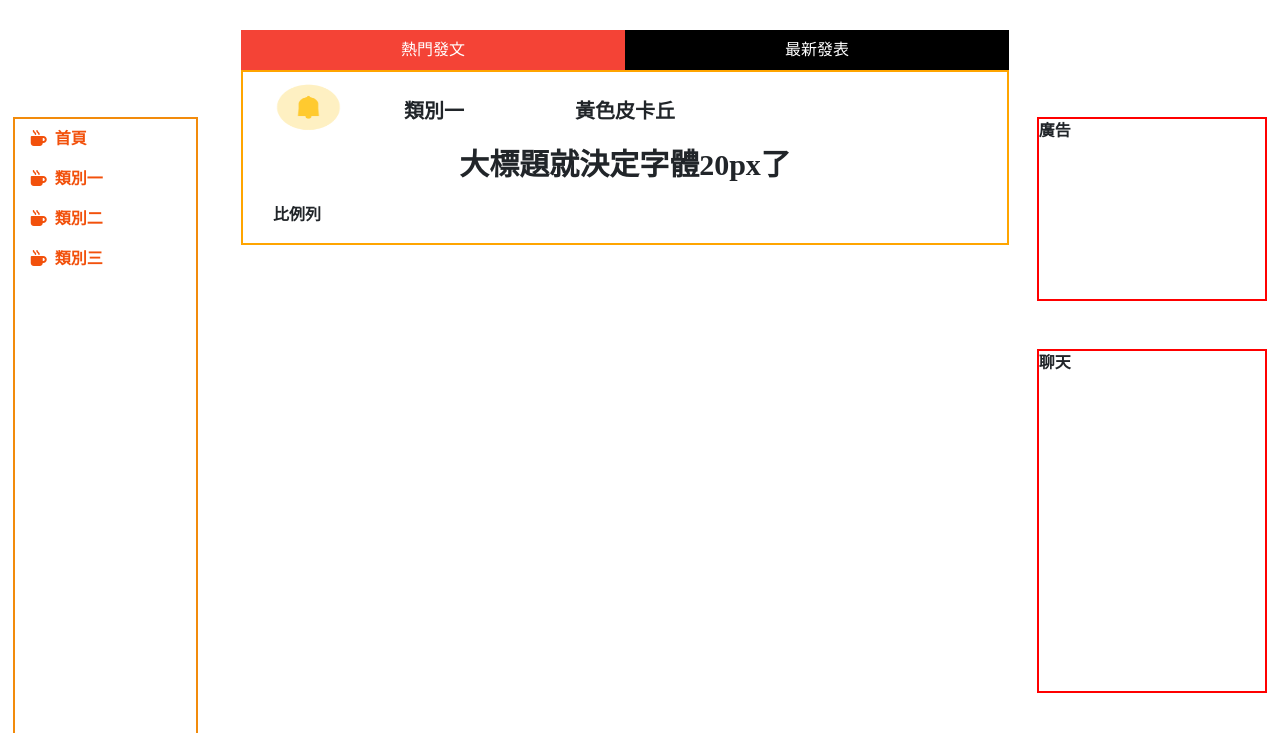
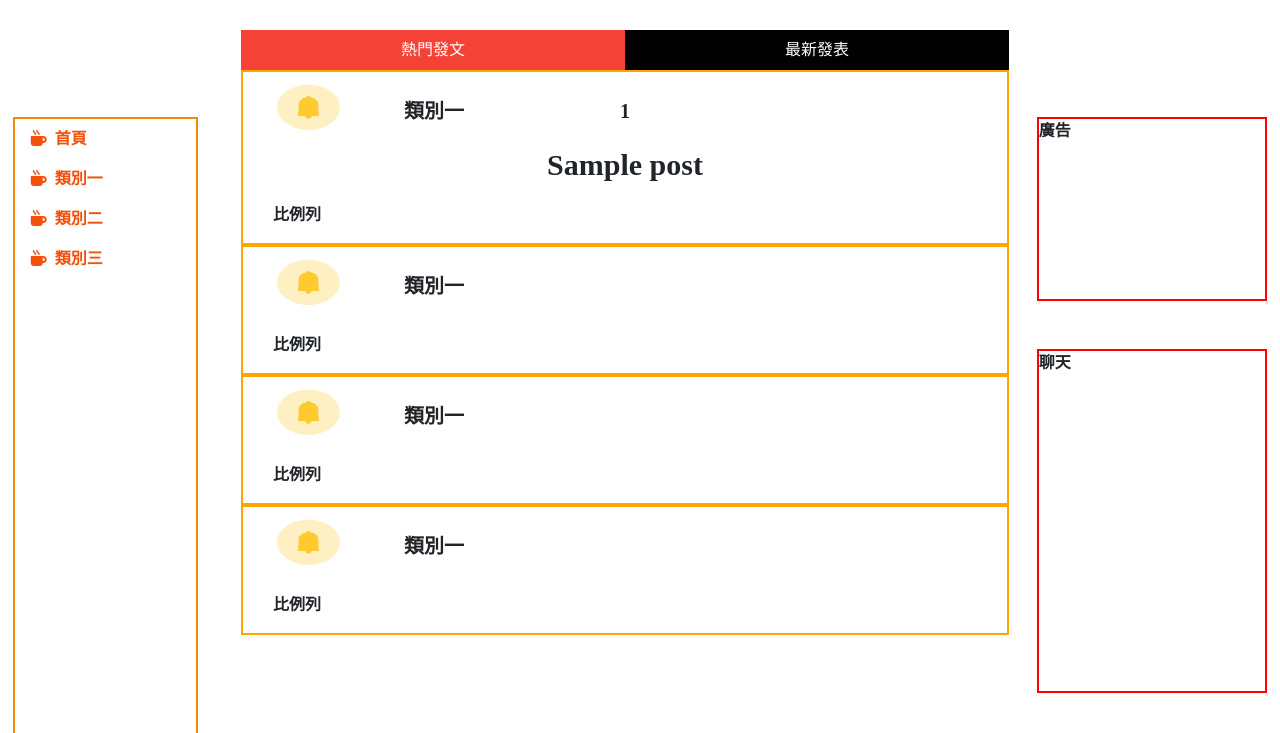
Before and after one commit to gardy11/SpeaCup, a PHP site: page / in a window 1280 px wide. Shown: the part 67-800 px from the top of the page. Run offline with PHP 8.4, Linux system fonts and the light colour scheme; tables that the repository leaves empty or names only in its code hold one stand-in row (values such as "Sample post"); data that the repository does not hold is empty; some libraries are stand-ins or nearby versions.

Commit message:
index.php 的 hot and new

```diff
--- a/index.php
+++ b/index.php
@@ -73,6 +73,18 @@
   </div>
 
 
+
+  <!-- 最新與熱門 -->
+<!--最新與熱門連資料庫和query-->
+<?php
+
+$mysqli = new mysqli('localhost','root','','speacup',3306);
+
+$sql="SELECT * FROM `posts` WHERE 1";
+$result=$mysqli->query($sql);
+
+?>
+<!--最新與熱門html-->
   <div id="siderbarindex">
     <div class="w3-container hotnew" style="width: 100%">
       <div class="w3-bar w3-black row">
@@ -82,39 +94,57 @@
 
 
       <div id="ihot" class="article">
-        <div class="row" style="border: solid 2px orange; width: 100%;">
-          <div class="col-12">
-            <form class="row">
-              <img src="assets/img/bell.png " class="col-2" width="70px" height="70px">
-              <div class="col-2 mt-4" style=" text-align:center; font-size: 20px;">類別一</div>
-              <p class="col-4 mt-4" style=" text-align:center; font-size: 20px;">黃色皮卡丘</p>
-            </form>
-            <div class="col-12" style=" text-align:center;font-size: 30px;">
-              <p>大標題就決定字體20px了</p>
-            </div>
-            <div class="col-12">
-              <p>比例列</p>
-            </div>
-          </div>
-        </div>
+      <?php
+
+for ( $i = 0 ; $i<4 ; $i++ ){
+  $row = $result->fetch_object();
+  echo
+  '<div class="row" style="border: solid 2px orange; width: 100%;">'.
+    '<div class="col-12">'.
+      '<form class="row">'.
+            '<img src="assets/img/bell.png " class="col-2" width="70px" height="70px">'.
+            '<div class="col-2 mt-4" style=" text-align:center; font-size: 20px;">'.
+            '類別一'.
+            '</div>'.
+            '<p class="col-4 mt-4" style=" text-align:center; font-size: 20px;">'. $row->aid . '</p>'.
+      '</form>'.
+      '<div class="col-12" style=" text-align:center;font-size: 30px;">'.
+            '<p>'.$row->title. '</p>'.
+      '</div>'.
+      '<div class="col-12">'.
+            '<p>比例列</p>'.
+      '</div>'.
+    '</div>'.
+  '</div>';
+}
+?>
       </div>
 
       <div id="inew" class="article" style="display:none">
-        <div class="row" style="border: solid 2px orange; width: 100%;">
-          <div class="col-12">
-            <form class="row">
-              <img src="assets/img/bell.png " class="col-2" width="70px" height="70px">
-              <div class="col-2 mt-4" style=" text-align:center; font-size: 20px;">類別一</div>
-              <p class="col-2 mt-4" style=" text-align:center; font-size: 20px;">黃色皮卡丘</p>
-            </form>
-            <div class="col-12" style=" text-align:center;font-size: 30px;">
-              <p>這是最新發表的文章喔</p>
-            </div>
-            <div class="col-12">
-              <p>比例列</p>
-            </div>
-          </div>
-        </div>
+      <?php
+
+for ( $i = 0 ; $i<4 ; $i++ ){
+  $row = $result->fetch_object();
+  echo
+  '<div class="row" style="border: solid 2px orange; width: 100%;">'.
+    '<div class="col-12">'.
+      '<form class="row">'.
+            '<img src="assets/img/bell.png " class="col-2" width="70px" height="70px">'.
+            '<div class="col-2 mt-4" style=" text-align:center; font-size: 20px;">'.
+            '類別一'.
+            '</div>'.
+            '<p class="col-4 mt-4" style=" text-align:center; font-size: 20px;">'. $row->aid . '</p>'.
+      '</form>'.
+      '<div class="col-12" style=" text-align:center;font-size: 30px;">'.
+            '<p>'.$row->title. '</p>'.
+      '</div>'.
+      '<div class="col-12">'.
+            '<p>比例列</p>'.
+      '</div>'.
+    '</div>'.
+  '</div>';
+}
+?>
       </div>
     </div>
 
```
